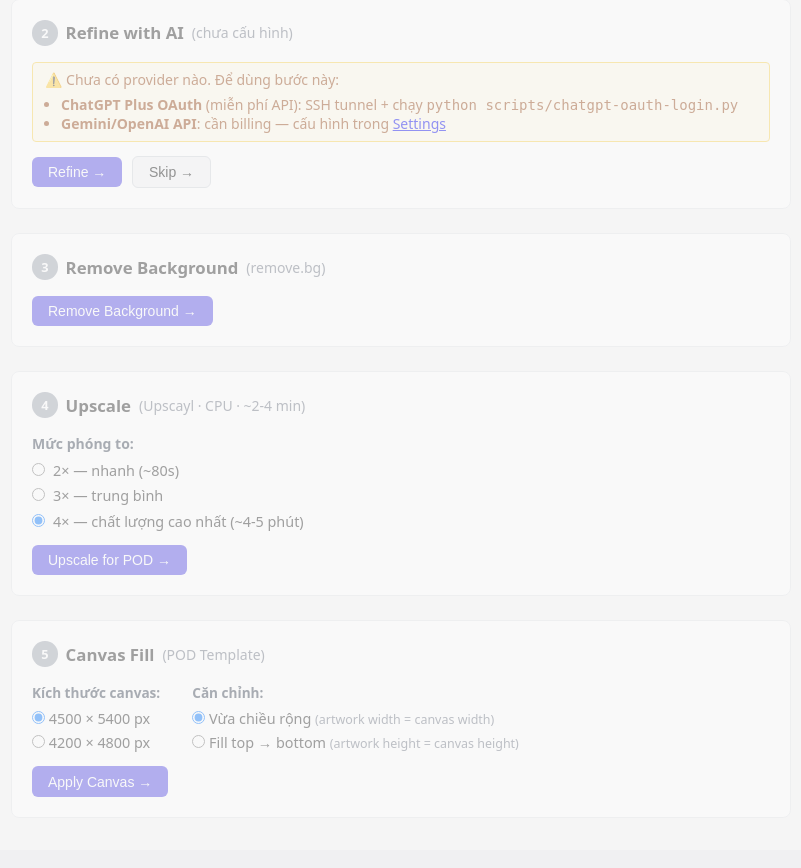
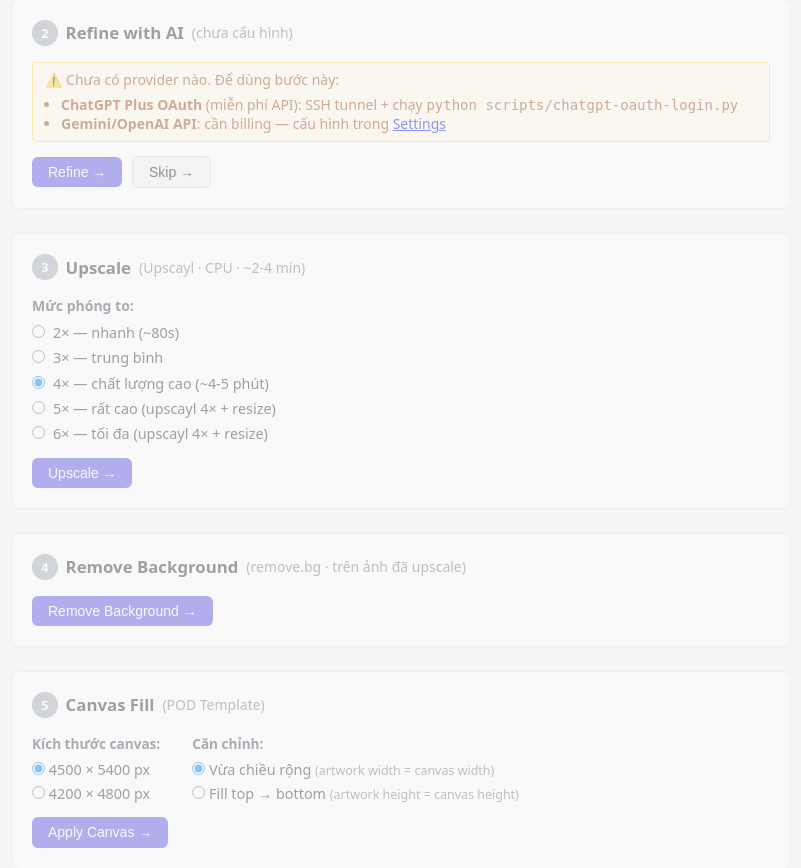
Before and after one commit to trungsin/etsyauto, a FastAPI app: template backend/app/templates/artwork/index.html in a window 1280 px wide. Shown: the part 430-1298 px from the top of the page, without its empty margins (145-946 px from the left). Before the commit the page ends 1227 px from the top, so only its background shows below. Run offline with FastAPI, Linux system fonts and the light colour scheme; the template is opened without the code that fills it, so the values that code supplies are empty; parts of the project's set-up code (start-up, migrations or seed data) failed here and were passed over; some libraries are stand-ins or nearby versions.

Commit message:
feat(artwork): reorder pipeline (upscale before removebg), fix portrait crop, add 5×/6× upscale
- Reorder pipeline: refine → upscale → removebg → canvas
  removebg now receives the large upscaled image (~4096px) instead of
  the 1024×1024 gpt-image-2 output, producing a high-res transparent PNG
- Fix portrait image crop: pad non-square images to square with white
  before sending to gpt-image-2 so full design is visible (no bottom crop)
- Add 5× and 6× upscale options via upscayl 4× + PIL Lanczos resize
- Mark each step done visually (green border + ✓) after it completes
- Canvas fill: transparent background (RGBA) + 300 DPI metadata

```diff
--- a/backend/app/templates/artwork/index.html
+++ b/backend/app/templates/artwork/index.html
@@ -4,8 +4,11 @@
 {% block extra_head %}
 <style>
   .artwork-steps { display: flex; flex-direction: column; gap: 1.5rem; max-width: 780px; margin-top: 1rem; }
-  .step-card { border: 1px solid #e5e7eb; border-radius: 8px; padding: 1.25rem; background: #fff; }
+  .step-card { border: 1px solid #e5e7eb; border-radius: 8px; padding: 1.25rem; background: #fff; transition: border-color .2s, background .2s; }
   .step-card.disabled { opacity: 0.4; pointer-events: none; }
+  .step-card.done { border-color: #86efac; background: #f0fdf4; }
+  .step-card.done .step-num { background: #16a34a; }
+  .step-card.done h2::after { content: ' ✓'; color: #16a34a; font-size: .85rem; }
   .step-card h2 { margin: 0 0 1rem; font-size: 1.05rem; font-weight: 600; display: flex; align-items: center; gap: .5rem; }
   .step-num { display: inline-flex; align-items: center; justify-content: center;
               width: 1.6rem; height: 1.6rem; border-radius: 50%;
@@ -95,21 +98,10 @@
     <p class="banner-error" id="err-2"></p>
   </div>
 
-  <!-- ── STEP 3: Remove BG ─────────────────────────────────────────── -->
+  <!-- ── STEP 3: Upscale ───────────────────────────────────────────── -->
   <div class="step-card disabled" id="step-3">
-    <h2><span class="step-num">3</span> Remove Background <small style="font-weight:400;color:#6b7280">(remove.bg)</small></h2>
-    <img id="refined-img" class="preview-img checkerboard" alt="refined">
-    <div class="step-actions">
-      <button id="btn-removebg" class="btn btn-primary">Remove Background →</button>
-      <span class="spinner" id="removebg-spinner" style="display:none">⏳ Processing…</span>
-    </div>
-    <p class="banner-error" id="err-3"></p>
-  </div>
-
-  <!-- ── STEP 4: Upscale ───────────────────────────────────────────── -->
-  <div class="step-card disabled" id="step-4">
-    <h2><span class="step-num">4</span> Upscale <small style="font-weight:400;color:#6b7280">(Upscayl · CPU · ~2-4 min)</small></h2>
-    <img id="removebg-img" class="preview-img checkerboard" alt="transparent">
+    <h2><span class="step-num">3</span> Upscale <small style="font-weight:400;color:#6b7280">(Upscayl · CPU · ~2-4 min)</small></h2>
+    <img id="refined-img" class="preview-img" alt="refined">
     <div style="font-size:.8rem;color:#6b7280;margin:.45rem 0 0" id="img-size-info"></div>
     <div style="margin:.75rem 0 0">
       <div style="font-size:.875rem;font-weight:600;color:#374151;margin-bottom:.5rem">Mức phóng to:</div>
@@ -126,17 +118,35 @@
         </label>
         <label style="display:flex;align-items:baseline;gap:.5rem;cursor:pointer;font-size:.9rem">
           <input type="radio" name="upscale-scale" value="4" checked>
-          <span>4× — chất lượng cao nhất (~4-5 phút)</span>
+          <span>4× — chất lượng cao (~4-5 phút)</span>
           <span id="scale-out-4" style="color:#6b7280;font-size:.8rem"></span>
+        </label>
+        <label style="display:flex;align-items:baseline;gap:.5rem;cursor:pointer;font-size:.9rem">
+          <input type="radio" name="upscale-scale" value="5">
+          <span>5× — rất cao (upscayl 4× + resize)</span>
+          <span id="scale-out-5" style="color:#6b7280;font-size:.8rem"></span>
+        </label>
+        <label style="display:flex;align-items:baseline;gap:.5rem;cursor:pointer;font-size:.9rem">
+          <input type="radio" name="upscale-scale" value="6">
+          <span>6× — tối đa (upscayl 4× + resize)</span>
+          <span id="scale-out-6" style="color:#6b7280;font-size:.8rem"></span>
         </label>
       </div>
     </div>
     <div class="step-actions">
-      <button id="btn-upscale" class="btn btn-primary">Upscale for POD →</button>
+      <button id="btn-upscale" class="btn btn-primary">Upscale →</button>
       <span class="spinner" id="upscale-spinner" style="display:none">⏳ Upscayl đang chạy trên CPU… kiểm tra mỗi 5s</span>
     </div>
-    <div class="download-box" id="download-box">
-      ✅ Upscale xong! &nbsp;<a id="download-link" download>⬇ Download Upscaled</a>
+    <p class="banner-error" id="err-3"></p>
+  </div>
+
+  <!-- ── STEP 4: Remove BG ─────────────────────────────────────────── -->
+  <div class="step-card disabled" id="step-4">
+    <h2><span class="step-num">4</span> Remove Background <small style="font-weight:400;color:#6b7280">(remove.bg · trên ảnh đã upscale)</small></h2>
+    <img id="upscaled-img" class="preview-img" alt="upscaled">
+    <div class="step-actions">
+      <button id="btn-removebg" class="btn btn-primary">Remove Background →</button>
+      <span class="spinner" id="removebg-spinner" style="display:none">⏳ Processing…</span>
     </div>
     <p class="banner-error" id="err-4"></p>
   </div>
@@ -144,7 +154,7 @@
   <!-- ── STEP 5: Canvas Fill ──────────────────────────────────────── -->
   <div class="step-card disabled" id="step-5">
     <h2><span class="step-num">5</span> Canvas Fill <small style="font-weight:400;color:#6b7280">(POD Template)</small></h2>
-    <img id="final-img" class="preview-img checkerboard" alt="upscaled">
+    <img id="removebg-img" class="preview-img checkerboard" alt="transparent">
     <div style="margin:.85rem 0 0;display:flex;gap:2rem;flex-wrap:wrap">
       <div>
         <div style="font-size:.85rem;font-weight:600;color:#374151;margin-bottom:.45rem">Kích thước canvas:</div>
@@ -252,6 +262,7 @@ btnCrop.addEventListener('click', async () => {
     const res = await api('POST', '/admin/artwork', fd);
     artworkId = res.id;
     showImg('cropped-img', res.cropped_url);
+    doneStep('step-1');
     enableStep('step-2');
   } catch(err) {
     showErr('err-1', err);
@@ -266,6 +277,7 @@ document.getElementById('btn-refine').addEventListener('click', async () => {
   try {
     const res = await api('POST', `/admin/artwork/${artworkId}/refine`);
     showImg('refined-img', res.refined_url);
+    doneStep('step-2');
     enableStep('step-3');
   } catch(err) {
     showErr('err-2', err);
@@ -280,6 +292,7 @@ document.getElementById('btn-skip-refine').addEventListener('click', async () =>
   try {
     const res = await api('POST', `/admin/artwork/${artworkId}/skip-refine`);
     showImg('refined-img', res.refined_url);
+    doneStep('step-2');
     enableStep('step-3');
   } catch(err) {
     showErr('err-2', err);
@@ -288,35 +301,22 @@ document.getElementById('btn-skip-refine').addEventListener('click', async () =>
   }
 });
 
-// ── Step 3: Remove BG ─────────────────────────────────────────────────────
-document.getElementById('btn-removebg').addEventListener('click', async () => {
-  setLoading('btn-removebg', 'removebg-spinner', true);
-  try {
-    const res = await api('POST', `/admin/artwork/${artworkId}/removebg`);
-    showImg('removebg-img', res.removebg_url);
-    enableStep('step-4');
-  } catch(err) {
-    showErr('err-3', err);
-    setLoading('btn-removebg', 'removebg-spinner', false);
-  }
-});
-
-// When removebg image loads, compute capped input size and show output dims per scale
-document.getElementById('removebg-img').addEventListener('load', function() {
+// When refined image loads, compute capped input size and show output dims per scale
+document.getElementById('refined-img').addEventListener('load', function() {
   const CAP = 512;
   const maxDim = Math.max(this.naturalWidth, this.naturalHeight);
   const ratio = maxDim > CAP ? CAP / maxDim : 1;
   const inW = Math.round(this.naturalWidth * ratio);
   const inH = Math.round(this.naturalHeight * ratio);
   const sizeEl = document.getElementById('img-size-info');
-  if (sizeEl) sizeEl.textContent = `Ảnh gốc: ${this.naturalWidth}×${this.naturalHeight}px · Input upscale (capped): ${inW}×${inH}px`;
-  [2, 3, 4].forEach(s => {
+  if (sizeEl) sizeEl.textContent = `Ảnh refine: ${this.naturalWidth}×${this.naturalHeight}px · Input upscale (capped): ${inW}×${inH}px`;
+  [2, 3, 4, 5, 6].forEach(s => {
     const el = document.getElementById('scale-out-' + s);
     if (el) el.textContent = `→ output ${inW * s}×${inH * s}px`;
   });
 });
 
-// ── Step 4: Upscale + poll ────────────────────────────────────────────────
+// ── Step 3: Upscale + poll ────────────────────────────────────────────────
 document.getElementById('btn-upscale').addEventListener('click', async () => {
   const scaleVal = document.querySelector('input[name="upscale-scale"]:checked')?.value || '4';
   const fd = new FormData();
@@ -327,7 +327,7 @@ document.getElementById('btn-upscale').addEventListener('click', async () => {
     await api('POST', `/admin/artwork/${artworkId}/upscale`, fd);
     pollTimer = setInterval(pollStatus, 5000);
   } catch(err) {
-    showErr('err-4', err);
+    showErr('err-3', err);
     setLoading('btn-upscale', 'upscale-spinner', false);
   }
 });
@@ -336,21 +336,17 @@ async function pollStatus() {
   try {
     const res = await api('GET', `/admin/artwork/${artworkId}/status`);
     pollFailCount = 0;
-    if (res.status === 'done') {
+    if (res.status === 'upscaled') {
       clearInterval(pollTimer); pollTimer = null;
       document.getElementById('upscale-spinner').style.display = 'none';
-      const dl = document.getElementById('download-link');
-      dl.href = res.final_url;
-      dl.textContent = '⬇ Download Upscaled (' + res.final_url.split('/').pop() + ')';
-      document.getElementById('download-box').style.display = 'block';
-      showImg('final-img', res.final_url);
-      enableStep('step-5');
+      showImg('upscaled-img', res.final_url);
+      doneStep('step-3');
+      enableStep('step-4');
     } else if (res.status === 'failed') {
       clearInterval(pollTimer); pollTimer = null;
       setLoading('btn-upscale', 'upscale-spinner', false);
-      showErr('err-4', res.error_message || 'Upscale failed — xem server logs');
+      showErr('err-3', res.error_message || 'Upscale failed — xem server logs');
     } else {
-      // Still running — update spinner text
       const sp = document.getElementById('upscale-spinner');
       if (sp) sp.textContent = `⏳ Upscayl đang chạy (${res.status})… kiểm tra mỗi 5s`;
     }
@@ -359,10 +355,24 @@ async function pollStatus() {
     if (pollFailCount >= 3) {
       clearInterval(pollTimer); pollTimer = null;
       setLoading('btn-upscale', 'upscale-spinner', false);
-      showErr('err-4', `Không thể lấy trạng thái upscale (${pollFailCount} lần thất bại): ${err?.detail || JSON.stringify(err)}`);
+      showErr('err-3', `Không thể lấy trạng thái upscale (${pollFailCount} lần thất bại): ${err?.detail || JSON.stringify(err)}`);
     }
   }
 }
+
+// ── Step 4: Remove BG ─────────────────────────────────────────────────────
+document.getElementById('btn-removebg').addEventListener('click', async () => {
+  setLoading('btn-removebg', 'removebg-spinner', true);
+  try {
+    const res = await api('POST', `/admin/artwork/${artworkId}/removebg`);
+    showImg('removebg-img', res.removebg_url);
+    doneStep('step-4');
+    enableStep('step-5');
+  } catch(err) {
+    showErr('err-4', err);
+    setLoading('btn-removebg', 'removebg-spinner', false);
+  }
+});
 
 // ── Step 5: Canvas Fill ───────────────────────────────────────────────────
 document.getElementById('btn-canvas').addEventListener('click', async () => {
@@ -380,6 +390,7 @@ document.getElementById('btn-canvas').addEventListener('click', async () => {
     dl.href = res.canvas_url;
     dl.textContent = `⬇ Download Canvas (${res.canvas_size})`;
     document.getElementById('canvas-download-box').style.display = 'block';
+    doneStep('step-5');
     setLoading('btn-canvas', 'canvas-spinner', false);
   } catch(err) {
     showErr('err-5', err);
@@ -391,6 +402,10 @@ document.getElementById('btn-canvas').addEventListener('click', async () => {
 function enableStep(id) {
   document.getElementById(id).classList.remove('disabled');
   document.getElementById(id).scrollIntoView({ behavior: 'smooth', block: 'start' });
+}
+
+function doneStep(id) {
+  document.getElementById(id).classList.add('done');
 }
 
 function showImg(id, src) {
```
Also changed, not shown: backend/app/clients/chatgpt_oauth_image_client.py (+27 -1 lines), backend/app/routes/artwork_admin.py (+6 -5 lines), backend/app/services/artwork_service.py (+31 -19 lines).
